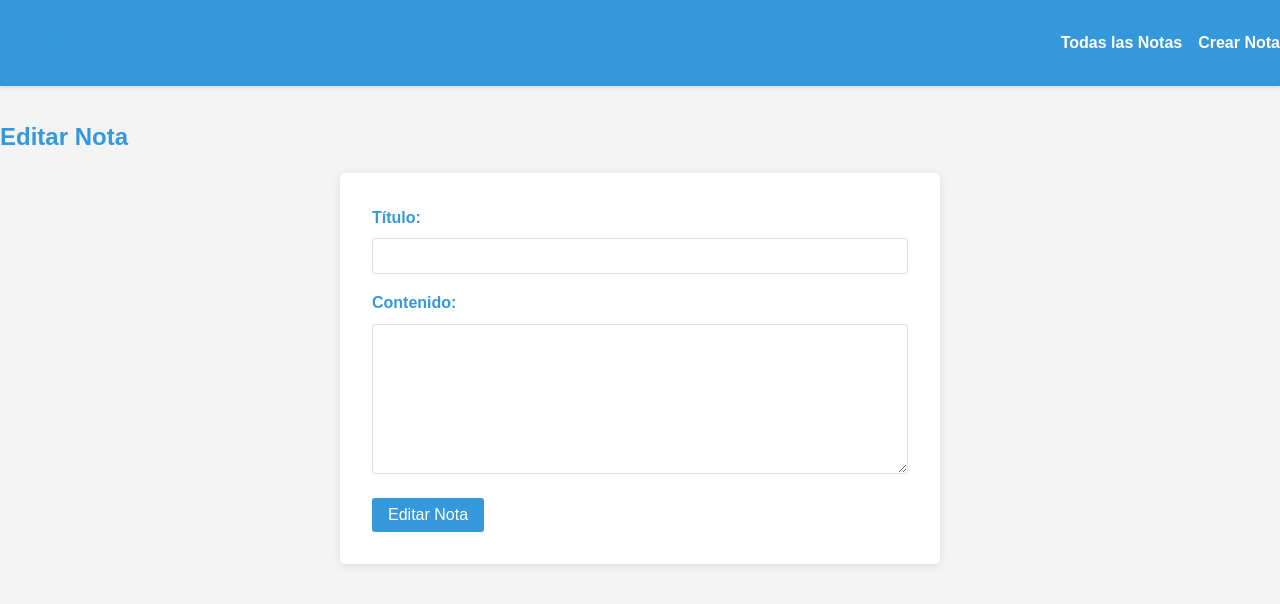
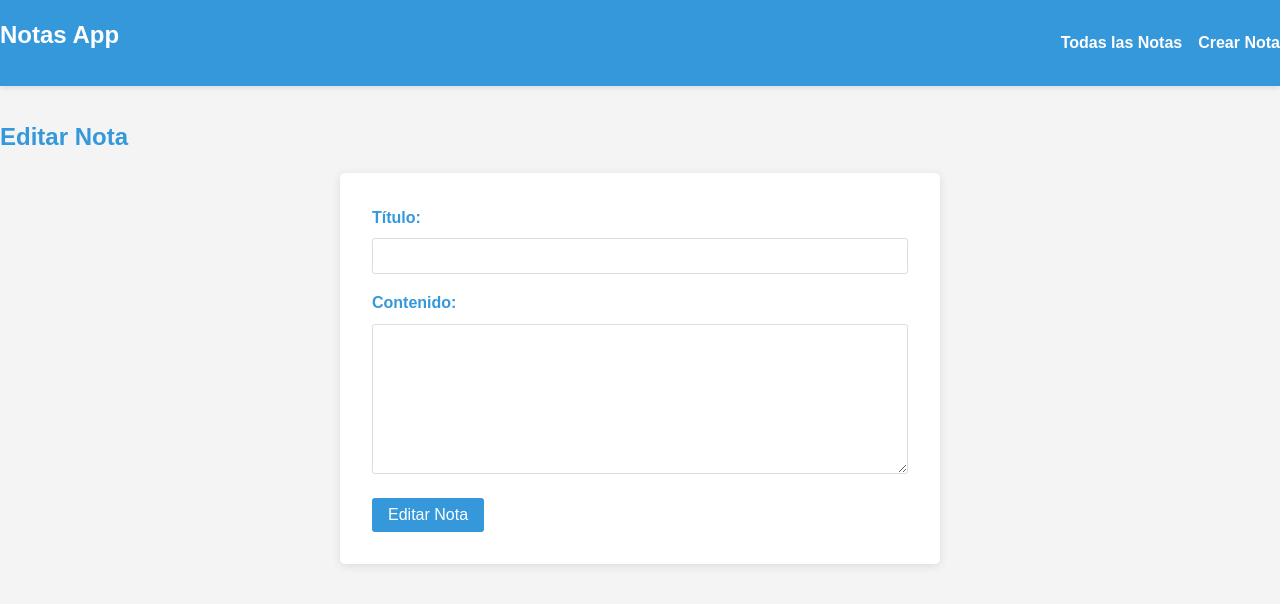
Before and after one commit to baesieluv7/NotasApp, a website: page frontend/edit.html in a window 1280 px wide. Drawn offline with nearby package versions, Linux system fonts and the light colour scheme; no server answers.

Commit message:
Actualizacion

```diff
--- a/frontend/app.js
+++ b/frontend/app.js
@@ -48,7 +48,6 @@ async function createNote(event) {
     }
 }
 
-// Function to delete a note
 async function deleteNote(id) {
     if (confirm('¿Quieres borrar esta Nota?')) {
         try {
--- a/frontend/edit.html
+++ b/frontend/edit.html
@@ -9,7 +9,7 @@
 <body>
     <header>
         <nav>
-            <h1>Notes App</h1>
+            <h1>Notas App</h1>
             <ul>
                 <li><a href="index.html">Todas las Notas</a></li>
                 <li><a href="create.html">Crear Nota</a></li>
@@ -35,13 +35,11 @@
     <script src="https://unpkg.com/axios/dist/axios.min.js"></script>
     <script src="app.js"></script>
     <script>
-        // Function to get note ID from URL
         function getNoteId() {
             const urlParams = new URLSearchParams(window.location.search);
             return urlParams.get('id');
         }
 
-        // Function to fetch note details
         async function fetchNoteDetails() {
             const noteId = getNoteId();
             try {
@@ -53,7 +51,6 @@
             }
         }
 
-        // Function to update note
         async function updateNote(event) {
             event.preventDefault();
             const noteId = getNoteId();
@@ -68,7 +65,6 @@
             }
         }
 
-        // Event listeners
         document.addEventListener('DOMContentLoaded', () => {
             fetchNoteDetails();
             const editNoteForm = document.getElementById('edit-note-form');
--- a/frontend/styles.css
+++ b/frontend/styles.css
@@ -40,6 +40,7 @@
   }
 
   nav h1 {
+    color: white;
     font-size: 1.5rem;
   }
 
```
Also changed, not shown: frontend/create.html (+1 -1 lines), frontend/index.html (+1 -2 lines).
